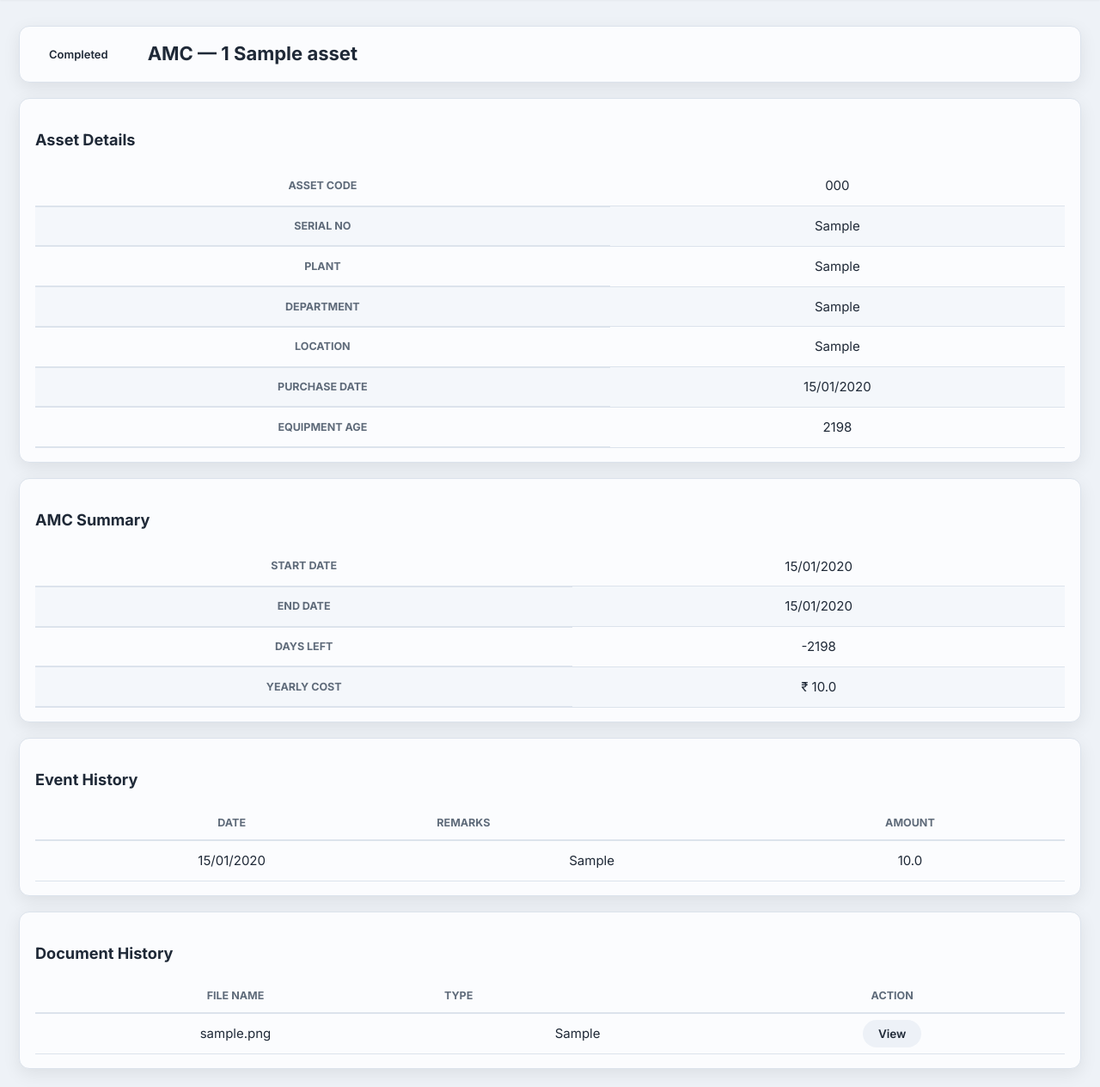
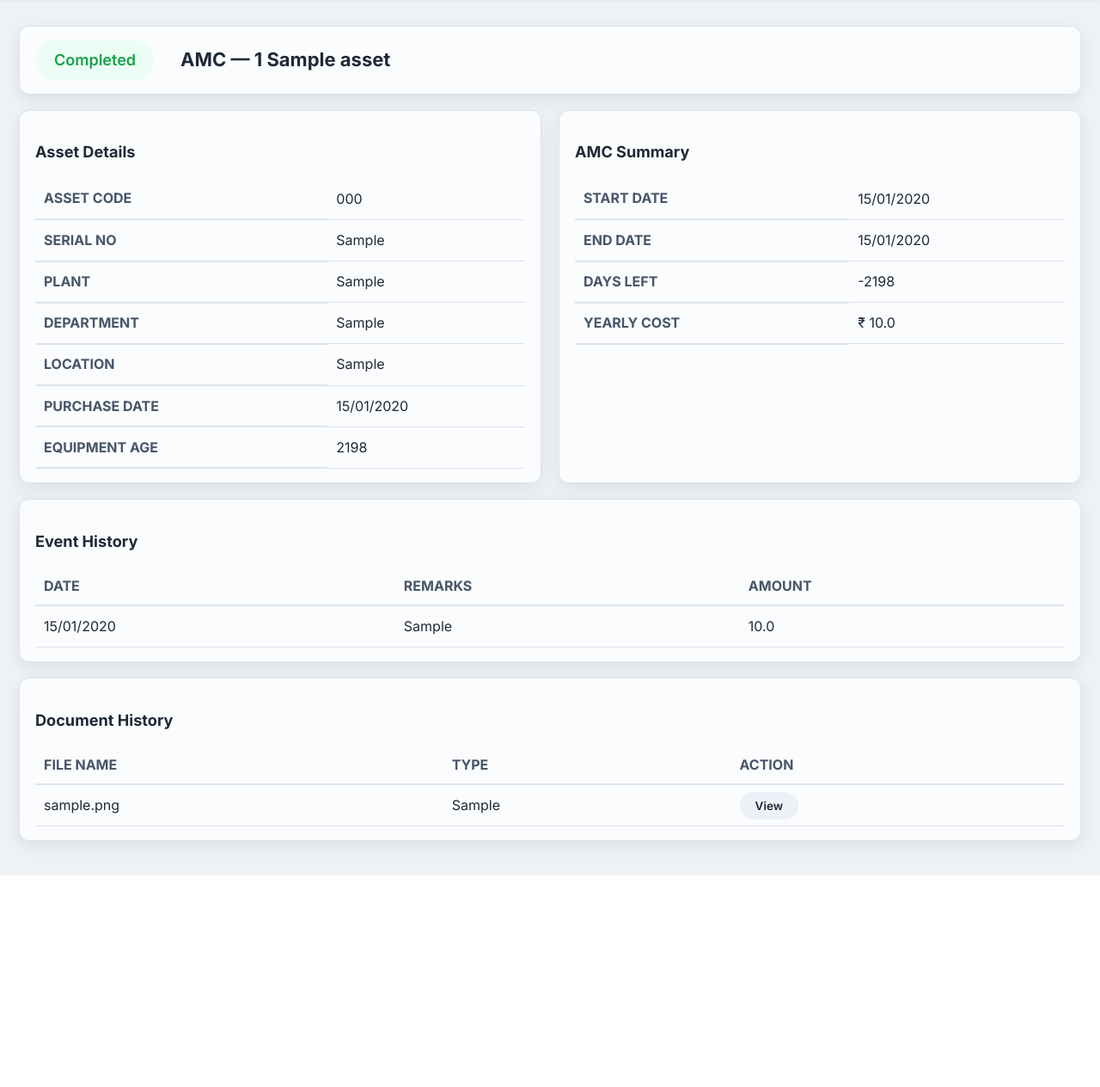
Before and after one commit to Yash-Aparajit/Asset_Compliance_Manager, a Flask app: page /amc/1 in a window 1280 px wide. Shown: the part 60-1324 px from the top of the page at 86% size. After the commit the page ends 1078 px from the top, so only its background shows below. Run offline with Flask 3, Linux system fonts and the light colour scheme; the visitor is signed in with stand-in values (Sample User, id 1); tables that the repository leaves empty hold one stand-in row (values such as "Sample post").

Commit message:
Update style.css

```diff
--- a/static/css/style.css
+++ b/static/css/style.css
@@ -274,13 +274,13 @@ input:focus, select:focus {
 }
 
 .asset-table th {
-    font-size: 12.5px;
+    font-size: 16px;
     font-weight: 700;
     text-transform: uppercase;
-    color: var(--muted);
+    color: #475569;
     padding: 10px;
     border-bottom: 2px solid var(--border);
-    text-align: center;
+    text-align: left;
 }
 
 .asset-table th:nth-child(2),
@@ -291,12 +291,8 @@ input:focus, select:focus {
 .asset-table td {
     padding: 12px 10px;
     border-bottom: 1px solid var(--border);
-    font-size: 15px;
-    text-align: center;
-}
-
-.asset-table tr:nth-child(even) {
-    background: var(--card-alt);
+    font-size: 16px;
+    text-align: left;
 }
 
 .asset-name {
@@ -329,6 +325,26 @@ input:focus, select:focus {
 .status-pill.scrapped {
     background: #edf1f7;
     color: var(--muted);
+}
+
+.status-pill.overdue {
+    background: #fff1f2;
+    color: #dc2626;
+}
+
+.status-pill.completed {
+    background: #ecfdf5;
+    color: #16a34a;
+}
+
+.status-pill.cancelled {
+    background: #f1f5f9;
+    color: #64748b;
+}
+
+.status-pill-lg {
+    padding: 10px 22px;
+    font-size: 18px;
 }
 
 /* =====================
@@ -475,3 +491,96 @@ input:focus, select:focus {
     box-shadow: 0 25px 60px rgba(0,0,0,0.35);
     animation: modalFadeIn 0.18s ease-out;
 }
+
+@keyframes modalFadeIn {
+    from {
+        opacity: 0;
+        transform: translateY(12px);
+    }
+    to {
+        opacity: 1;
+        transform: translateY(0);
+    }
+}
+
+.modal-header {
+    padding: 18px 22px;
+    border-bottom: 1px solid var(--border);
+    display: flex;
+    justify-content: space-between;
+    align-items: center;
+}
+
+.modal-header h2 {
+    margin: 0;
+    font-size: 20px;
+    font-weight: 700;
+}
+
+.modal-body {
+    padding: 18px 22px;
+}
+
+.modal-footer {
+    padding: 16px 22px;
+    border-top: 1px solid var(--border);
+    display: flex;
+    justify-content: flex-end;
+    gap: 12px;
+}
+
+.modal-close {
+    font-size: 22px;
+    cursor: pointer;
+    color: var(--muted);
+}
+
+.modal-close:hover {
+    color: var(--danger);
+}
+
+.two-column-grid {
+    display: grid;
+    grid-template-columns: 1fr 1fr;
+    gap: 20px;
+}
+
+.card-shell {
+    background: #eef2f7;
+    border-radius: 16px;
+    padding: 18px;
+}
+
+.form-grid {
+    gap: 20px;
+}
+
+.form-group input,
+.form-group select {
+    height: 44px;
+    font-size: 15px;
+}
+
+.file-drop {
+    border: 2px dashed #cbd5e1;
+    padding: 12px;
+    border-radius: 8px;
+    cursor: pointer;
+}
+
+textarea {
+    width: 100%;
+    padding: 10px 14px;
+    border-radius: 12px;
+    border: 1px solid var(--border);
+    font-size: 15px;
+    font-family: inherit;
+    resize: vertical;
+    min-height: 48px;
+}
+
+textarea:focus {
+    outline: none;
+    border-color: var(--primary);
+    box-shadow: 0 0 0 3px rgba(37,99,235,0.15);
+}
```
